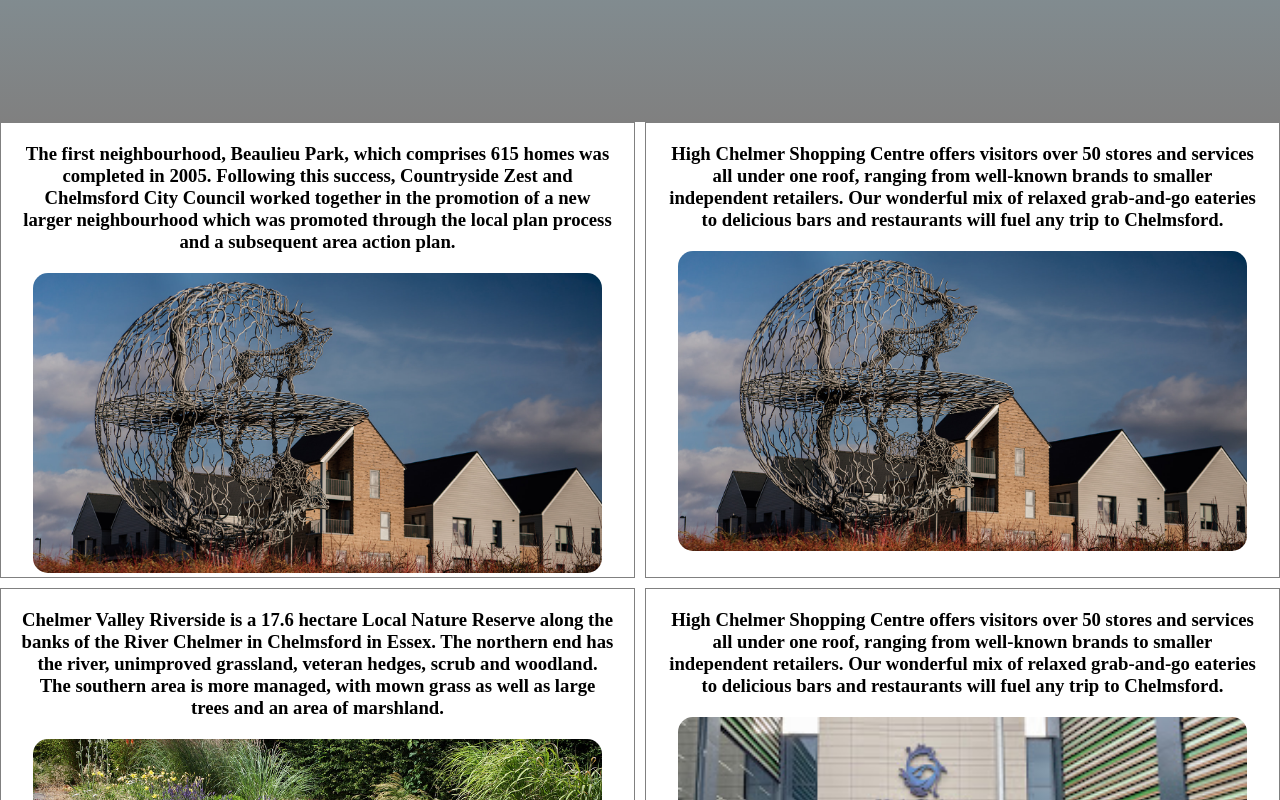
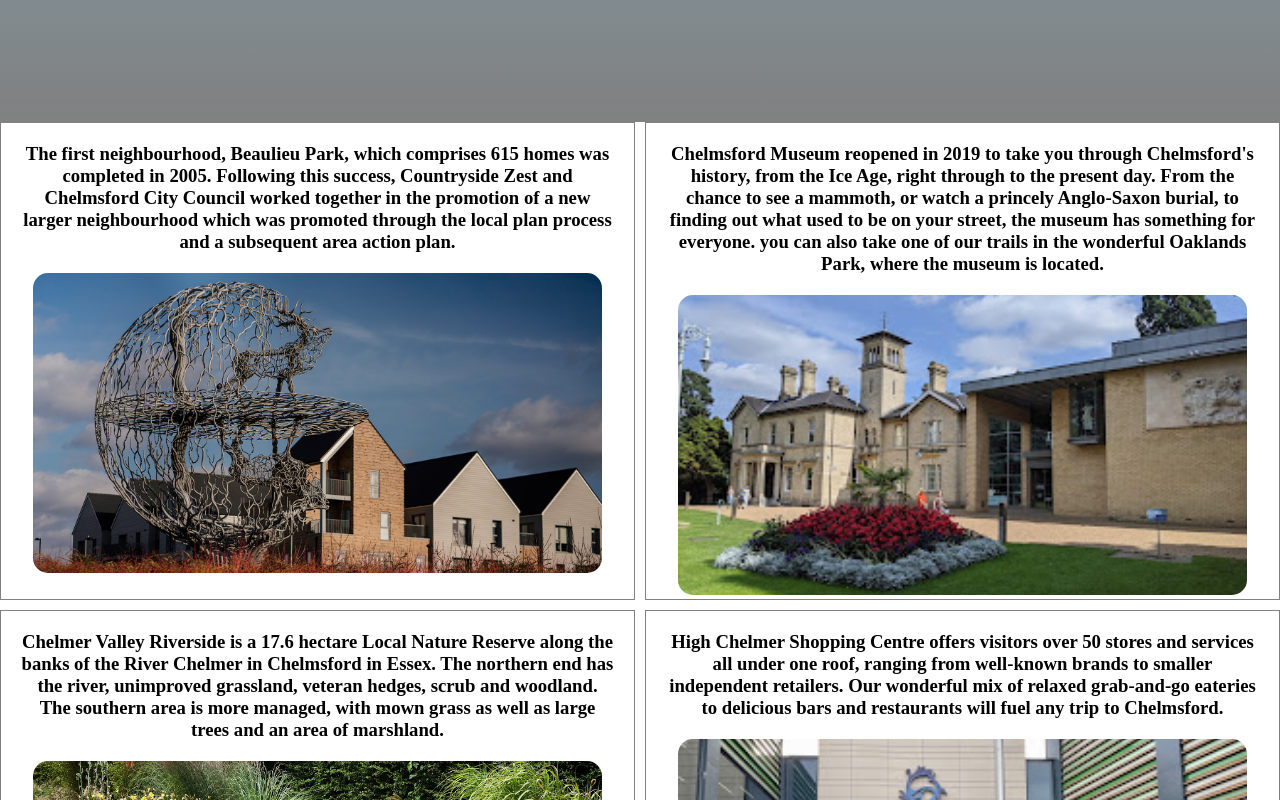
Before and after one commit to sripathman/hometown, a plain HTML site: page index.html in a window 1280 px wide. Shown: the part 718-1518 px from the top of the page. Drawn offline with Linux system fonts and the light colour scheme.

Commit message:
edit image

```diff
--- a/index.html
+++ b/index.html
@@ -23,14 +23,20 @@
                 in the promotion of a new larger neighbourhood which was promoted
                  through the local plan process
                  and a subsequent area action plan.</h3>
-                 <a href=""> <img src="Imgs/1.jpg" alt="Image 1"></a></div>
-            <div class="grid-item"><h3>High Chelmer Shopping Centre offers visitors over 50 stores
-                and services all under one roof, ranging from well-known brands
-                to smaller independent retailers.
-                Our wonderful mix of relaxed grab-and-go eateries to delicious
-                bars and restaurants will fuel any trip
-                to Chelmsford.</h3>
-                <a href=""> <img src="Imgs/1.jpg" alt="Image 1"></a></div>
+                 <a href=""> <img src="Imgs/1.jpg" alt="Image 1"></a>
+            </div>
+            <div class="grid-item"><h3> Chelmsford Museum reopened in 2019 to
+              take you through Chelmsford's history, from the Ice Age, right through to
+
+              the present day. From the chance to see a mammoth, or watch a princely
+              Anglo-Saxon burial, to finding out what used to be on your street,
+              the museum has something for everyone.
+
+               you can also take one of our trails in
+                the wonderful Oaklands Park, where the museum is located.
+               </h3>
+            <a href=""> <img src="Imgs/2.jpg" alt="Image 3"></a>
+            </div>
             <div class="grid-item"><h3>Chelmer Valley Riverside is a 17.6 hectare Local Nature
                 Reserve along the banks of the River Chelmer in Chelmsford
                 in Essex.
```
